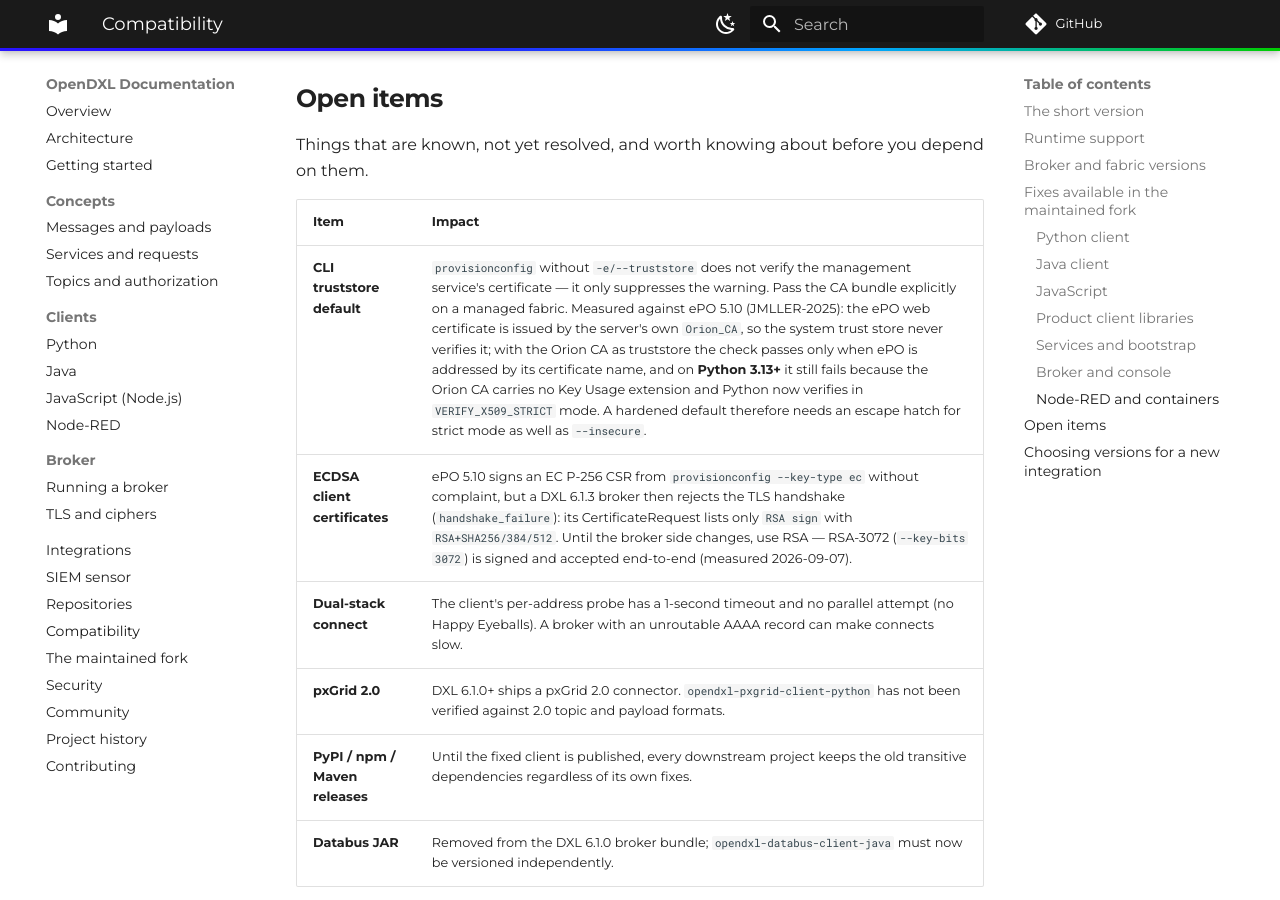
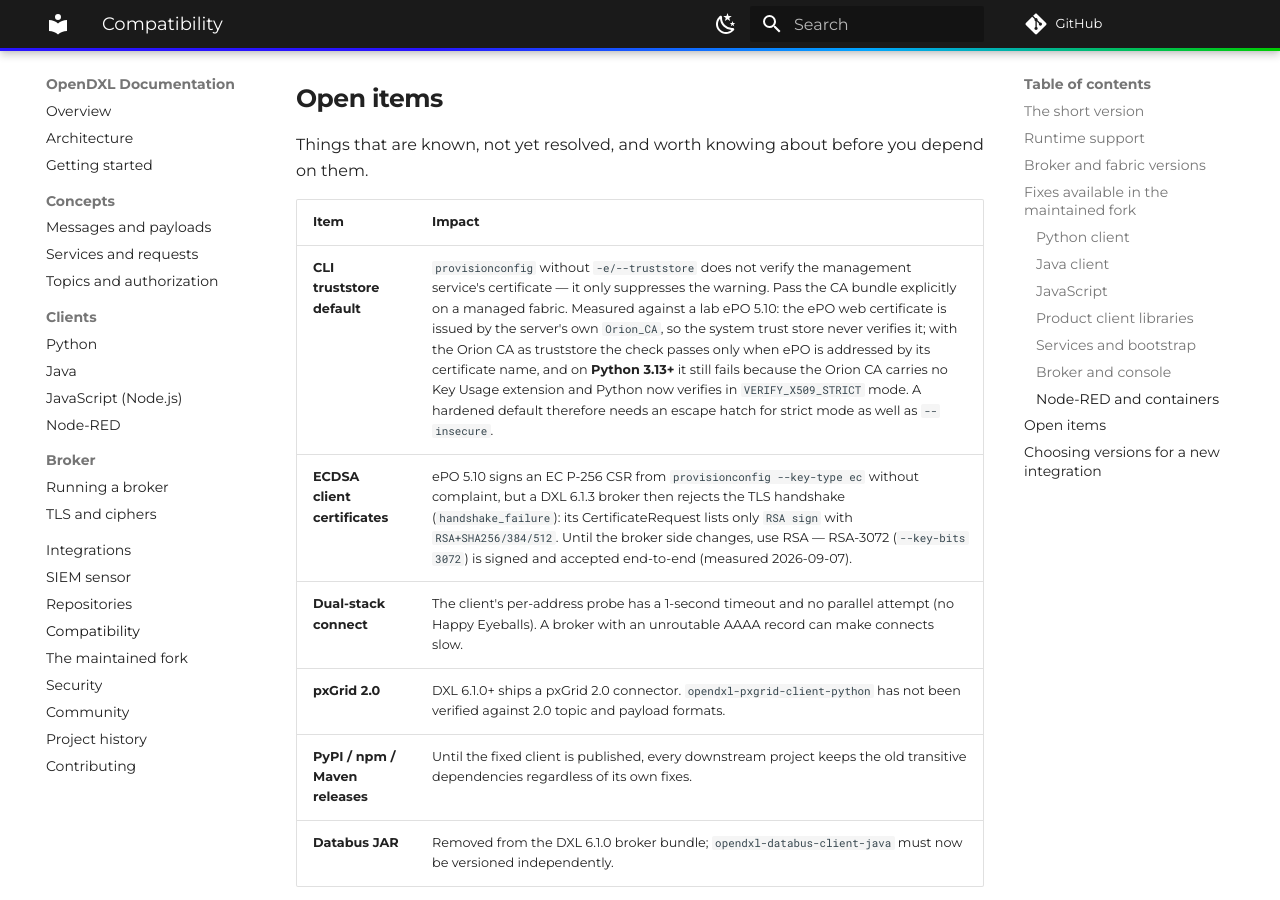
Before and after one commit to JMuellerTX/opendxl-docs, an MkDocs documentation site: the page built from docs/compatibility.md, in a window 1280 px wide and 900 px high, scrolled down 4632 px. Built offline with MkDocs 1.6.1 and Material for MkDocs 9.7.7, drawn with Linux system fonts in a browser that asks for light colours; comment, search, counter and statistics services are not loaded.

Commit message:
compatibility: refer to the lab ePO generically

```diff
--- a/docs/compatibility.md
+++ b/docs/compatibility.md
@@ -144,7 +144,7 @@
 
 | Item | Impact |
 |---|---|
-| **CLI truststore default** | `provisionconfig` without `-e/--truststore` does not verify the management service's certificate — it only suppresses the warning. Pass the CA bundle explicitly on a managed fabric. Measured against ePO 5.10 (JMLLER-2025): the ePO web certificate is issued by the server's own `Orion_CA`, so the system trust store never verifies it; with the Orion CA as truststore the check passes only when ePO is addressed by its certificate name, and on **Python 3.13+** it still fails because the Orion CA carries no Key Usage extension and Python now verifies in `VERIFY_X509_STRICT` mode. A hardened default therefore needs an escape hatch for strict mode as well as `--insecure`. |
+| **CLI truststore default** | `provisionconfig` without `-e/--truststore` does not verify the management service's certificate — it only suppresses the warning. Pass the CA bundle explicitly on a managed fabric. Measured against a lab ePO 5.10: the ePO web certificate is issued by the server's own `Orion_CA`, so the system trust store never verifies it; with the Orion CA as truststore the check passes only when ePO is addressed by its certificate name, and on **Python 3.13+** it still fails because the Orion CA carries no Key Usage extension and Python now verifies in `VERIFY_X509_STRICT` mode. A hardened default therefore needs an escape hatch for strict mode as well as `--insecure`. |
 | **ECDSA client certificates** | ePO 5.10 signs an EC P-256 CSR from `provisionconfig --key-type ec` without complaint, but a DXL 6.1.3 broker then rejects the TLS handshake (`handshake_failure`): its CertificateRequest lists only `RSA sign` with `RSA+SHA256/384/512`. Until the broker side changes, use RSA — RSA-3072 (`--key-bits 3072`) is signed and accepted end-to-end (measured 2026-09-07). |
 | **Dual-stack connect** | The client's per-address probe has a 1-second timeout and no parallel attempt (no Happy Eyeballs). A broker with an unroutable AAAA record can make connects slow. |
 | **pxGrid 2.0** | DXL 6.1.0+ ships a pxGrid 2.0 connector. `opendxl-pxgrid-client-python` has not been verified against 2.0 topic and payload formats. |
```
